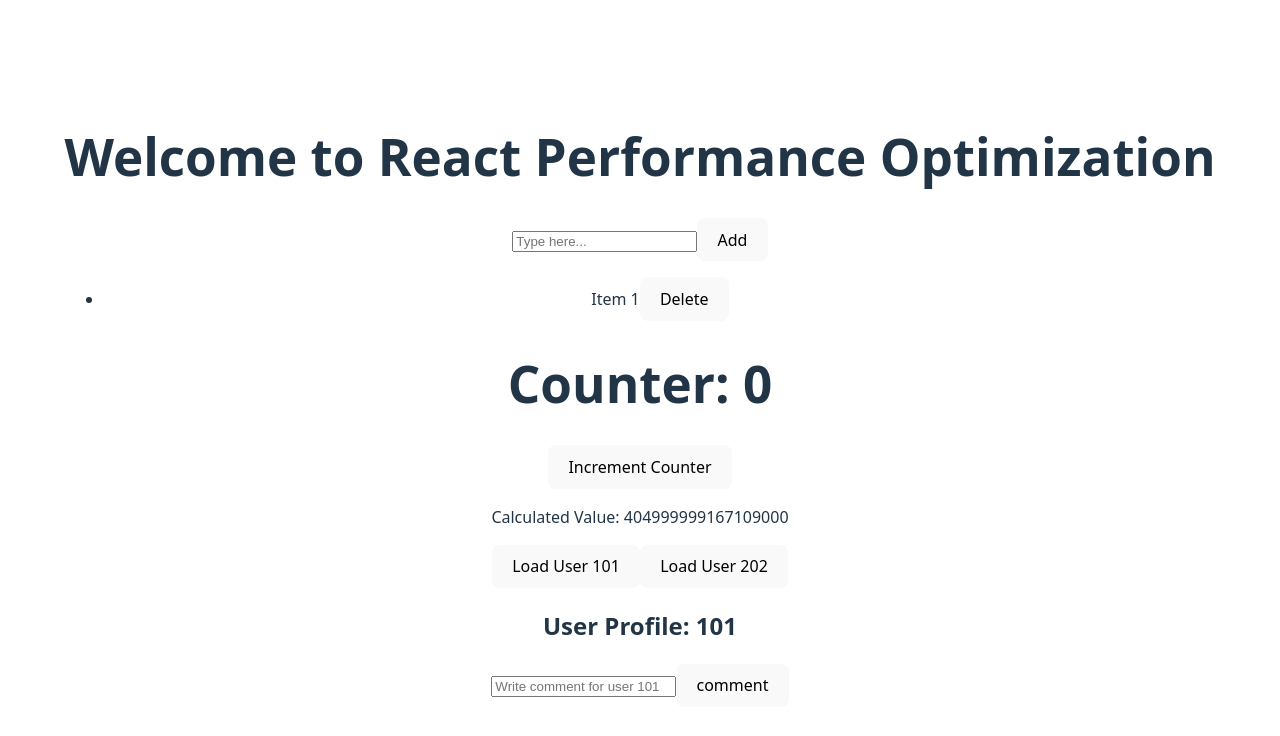
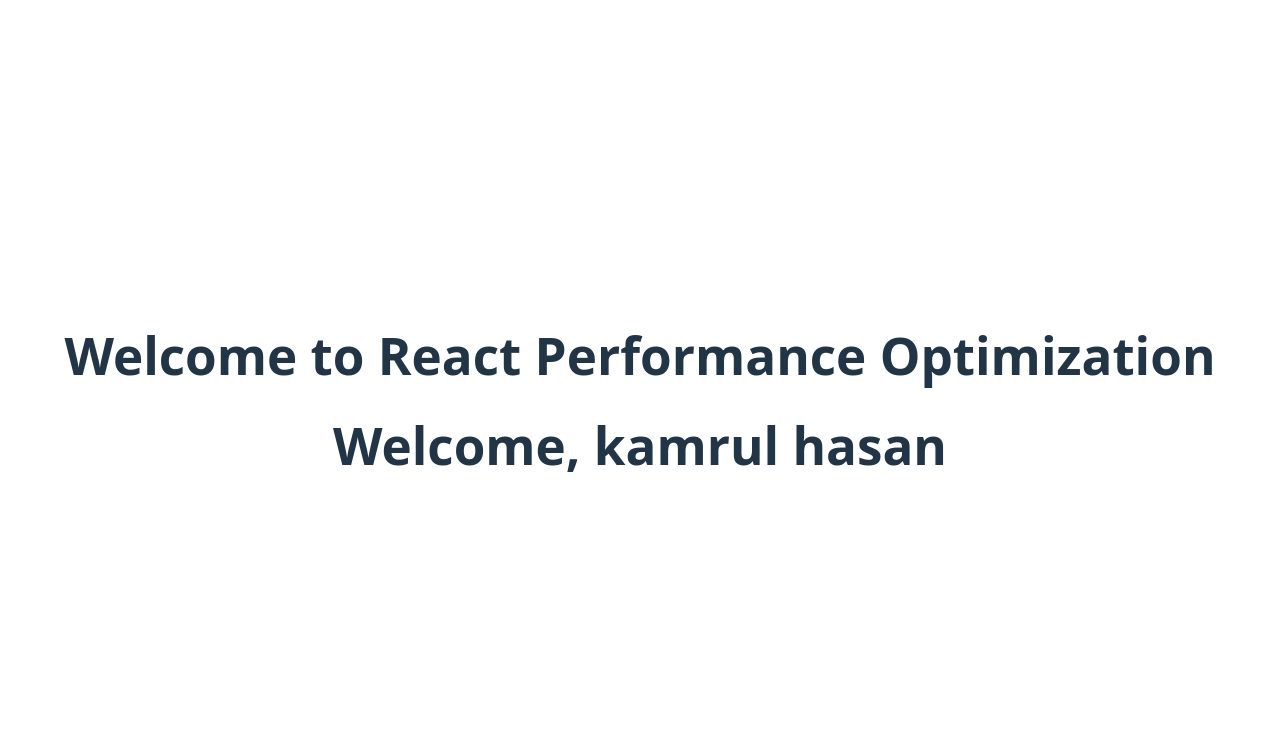
Before and after one commit to kamrulhasan2/React-Performance-Optimization, a React (Vite) app: page / in a window 1280 px wide. Shown: the top 736 px of the page. Built offline with nearby package versions, Linux system fonts and the light colour scheme.

Commit message:
create a UserProfile components

```diff
--- a/src/App.jsx
+++ b/src/App.jsx
@@ -3,6 +3,7 @@ import CalculatorComponent from './components/Example-1/CalculatorComponent'
 import FixCalculatorComponent from './components/Example-1/FixCalculatorComponent'
 import ParentComponent from './components/Example-2/ExampleOfUseCallback'
 import ProfileSwitcher from './components/Example-3/ProfileSwitcher'
+import UserProfile from './components/Example-4/UserProfile'
 
 function App() {
 
@@ -13,11 +14,13 @@ function App() {
         {/* <CalculatorComponent /> */}
                                  {/*  this component have performance isse */}
 
-        <ParentComponent/>
+        {/* <ParentComponent/>
         <FixCalculatorComponent />
 
 
-         <ProfileSwitcher />
+         <ProfileSwitcher /> */}
+        <UserProfile firstName="kamrul" lastName="hasan" />
+
       </div>
     </>
   )
--- /dev/null
+++ b/src/components/Example-4/UserProfile.jsx
@@ -0,0 +1,15 @@
+import React, { useState, useEffect } from 'react';
+
+
+const UserProfile = ({ firstName, lastName }) => {
+    const [fullName, setFullName] = useState('');
+
+    useEffect(() => {
+        setFullName(`${firstName} ${lastName}`);
+    }, [firstName, lastName]);
+
+    return <h1>Welcome, {fullName}</h1>;
+
+};
+
+export default UserProfile;
```
